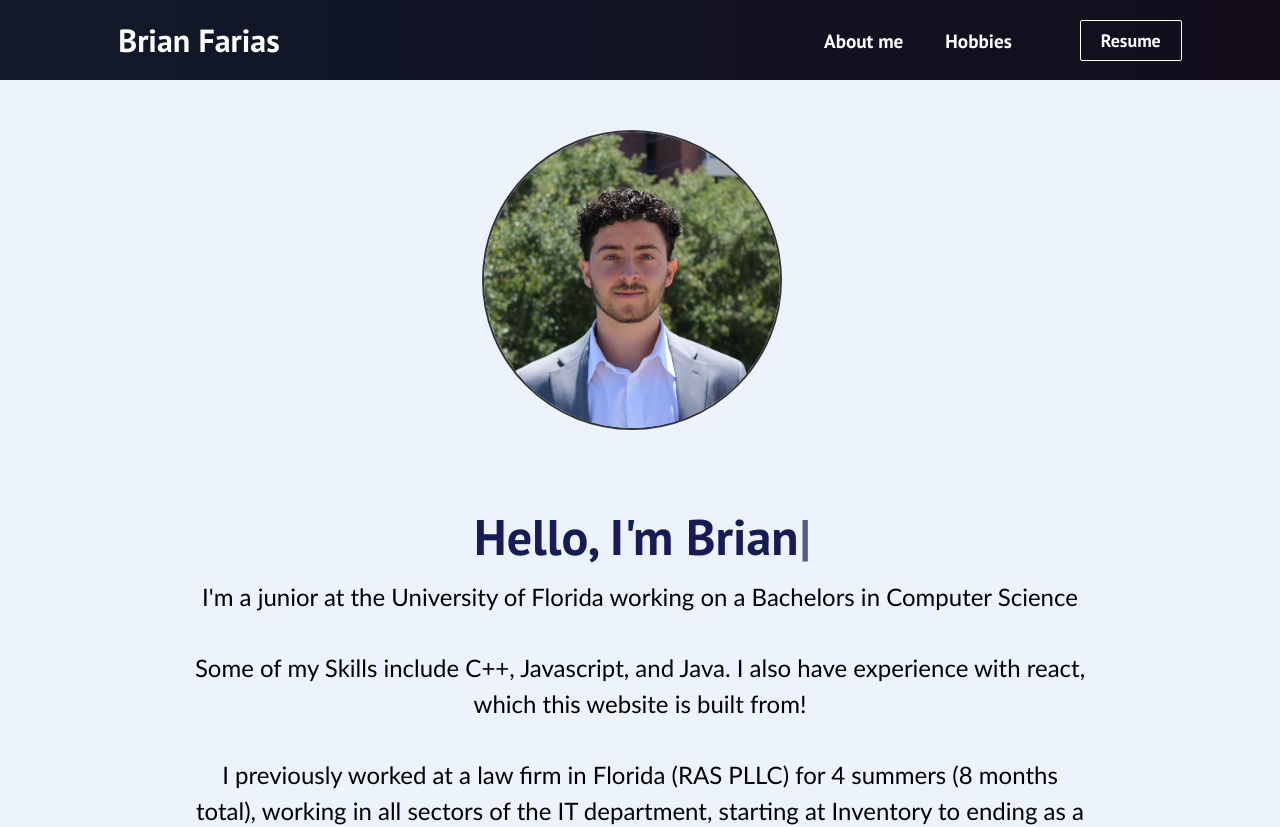
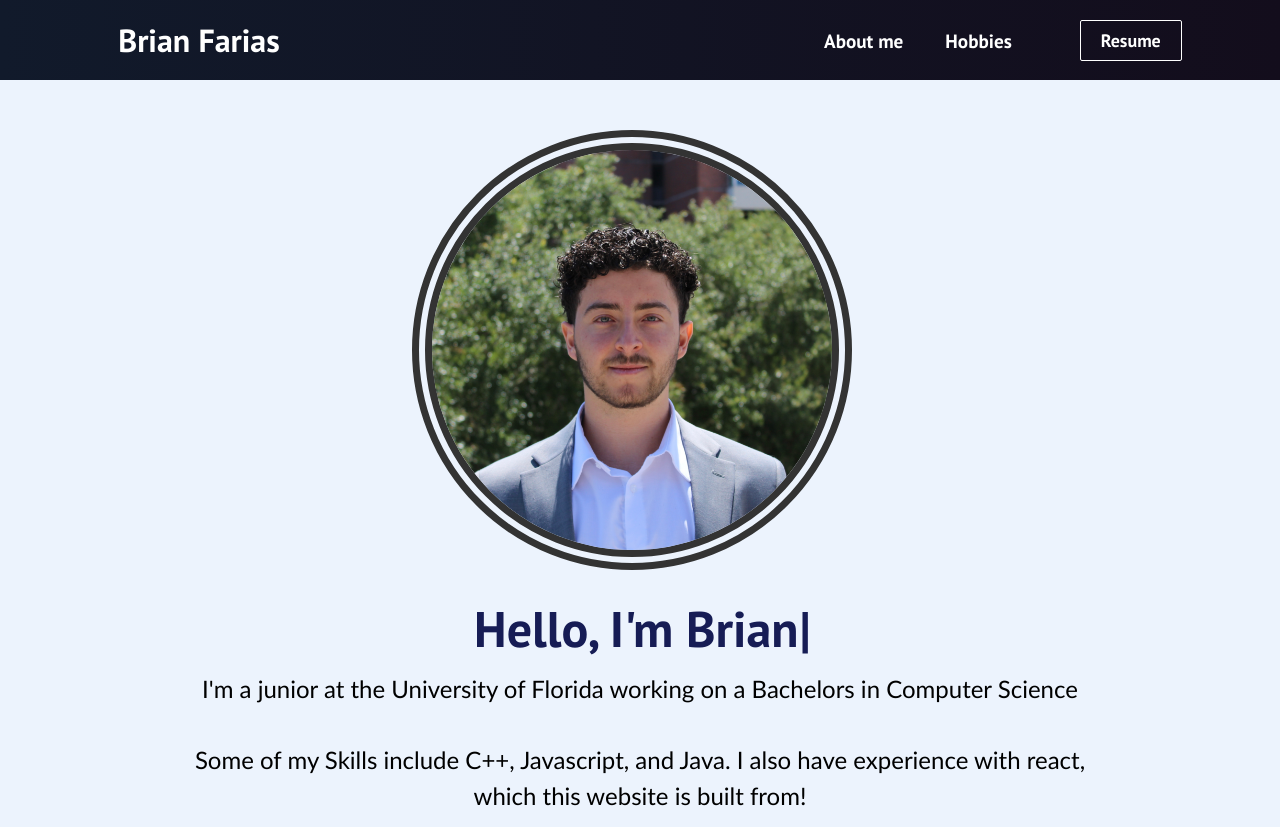
Before and after one commit to BrianBFarias/Brians-Website, a React (Create React App) app: page /intro in a window 1280 px wide. Shown: the top 827 px of the page. Built offline with nearby package versions, Linux system fonts and the light colour scheme; the HTML template or start-up script is replaced by a standard one.

Commit message:
wide screen update

```diff
--- a/src/components/MainSection.css
+++ b/src/components/MainSection.css
@@ -1,13 +1,13 @@
 .WebVideo {
-    object-fit:fill;
+    object-fit:cover;
     width: 100%;
-    height: 100vh;
+    height: 100%;
     position: absolute;
     z-index: -1;
   }
 
   .main-container {
-    height: fit-content;
+    height: 100vh;
     width: 100%;
     display: flex;
     flex-direction: column;
@@ -17,7 +17,7 @@
     object-fit: contain;
     overflow: hidden;
   }
-
+  @media (min-width: 768px) {
     .welcome-web {
       opacity: 0;
       font-size: 90px;
@@ -28,29 +28,69 @@
       animation-fill-mode: forwards;
       font-weight: bold;
       text-align: center;
-    margin-top: 5%;
-    margin-bottom: 14%;
+      margin-top: 5vh;
+      min-height: 10vh;
+      margin-bottom: 14vh;
     }
-
-  @media (min-width: 768px) {
     /* Only apply this rule for screens wider than 768px */
     @keyframes fade-in {
       from { opacity: 0; }
       to { opacity: 0.6; }
     }
+    .main-btns{
+      margin-top: -100px;
+    }
+
   }
 
   @media (max-width: 767px) {
+    .welcome-web {
+      opacity: 0;
+      font-size: 90px;
+      animation-name: fade-in;
+      color:rgba(255, 193, 35, 1);
+      animation-delay: 0.3s;
+      animation-duration: 4.5s;
+      animation-fill-mode: forwards;
+      font-weight: bold;
+      text-align: center;
+      margin-top: 5vh;
+      min-height: 10vh;
+      margin-bottom: 14vh;
+    }
     /* Only apply this rule for screens narrower than 768px */
     @keyframes fade-in {
       from { opacity: 0; }
       to { opacity: 0.65; }
     }
-  }
-
     .main-btns{
       margin-top: -100px;
     }
+
+  }
+
+  @media (min-width:1400px){
+    .welcome-web {
+      opacity: 0;
+      font-size: 150px;
+      animation-name: fade-in;
+      color:rgba(255, 193, 35, 1);
+      animation-delay: 0.3s;
+      animation-duration: 4.5s;
+      animation-fill-mode: forwards;
+      font-weight: bold;
+      text-align: center;
+      margin-top: 10%;
+      min-height: 10vh;
+      margin-bottom: 14vh;
+    }
+    .main-btns{
+      margin-top: 10%;
+    }
+
+  }
+
+
 
   /*----------------Mobile-------------*/
   .main-mobile-container {
--- a/src/components/pages/Intro.css
+++ b/src/components/pages/Intro.css
@@ -2,7 +2,8 @@
   background-color: rgb(236, 243, 253);
   display: auto;
   flex-direction: column;
-  overflow-x: hidden;
+  overflow: hidden;
+  height: 100vh;
 }
 
 .avatar {
@@ -10,16 +11,32 @@
   text-align: center;
 }
 
+@media(max-width: 780px){
   .avatar img {
     width: 300px;
     margin-top: 50px;
-  margin-bottom: 50px;
+    margin-bottom:13cm;
     height: auto;
     margin-left: 15px;
     align-items: center;
     border-radius: 50%;
     border: 2px solid #333;
   }
+}
+
+@media(min-width: 781px){
+  .avatar img {
+    width: 440px;
+    margin-top: 50px;
+    margin-bottom:10cm;
+    height: auto;
+    margin-left: 15px;
+    align-items: center;
+    border-radius: 50%;
+    border: 20px double #333;
+  }
+}
+
 
 .info-container > p {
   width: 80%;
@@ -37,7 +54,7 @@
   flex-direction: column;
   align-items: center;
   justify-content: center;
-  height: 100%;
+  height: 0;
   text-align: center;
 }
 
```
Lines whose indentation alone changed are shown as unchanged.
